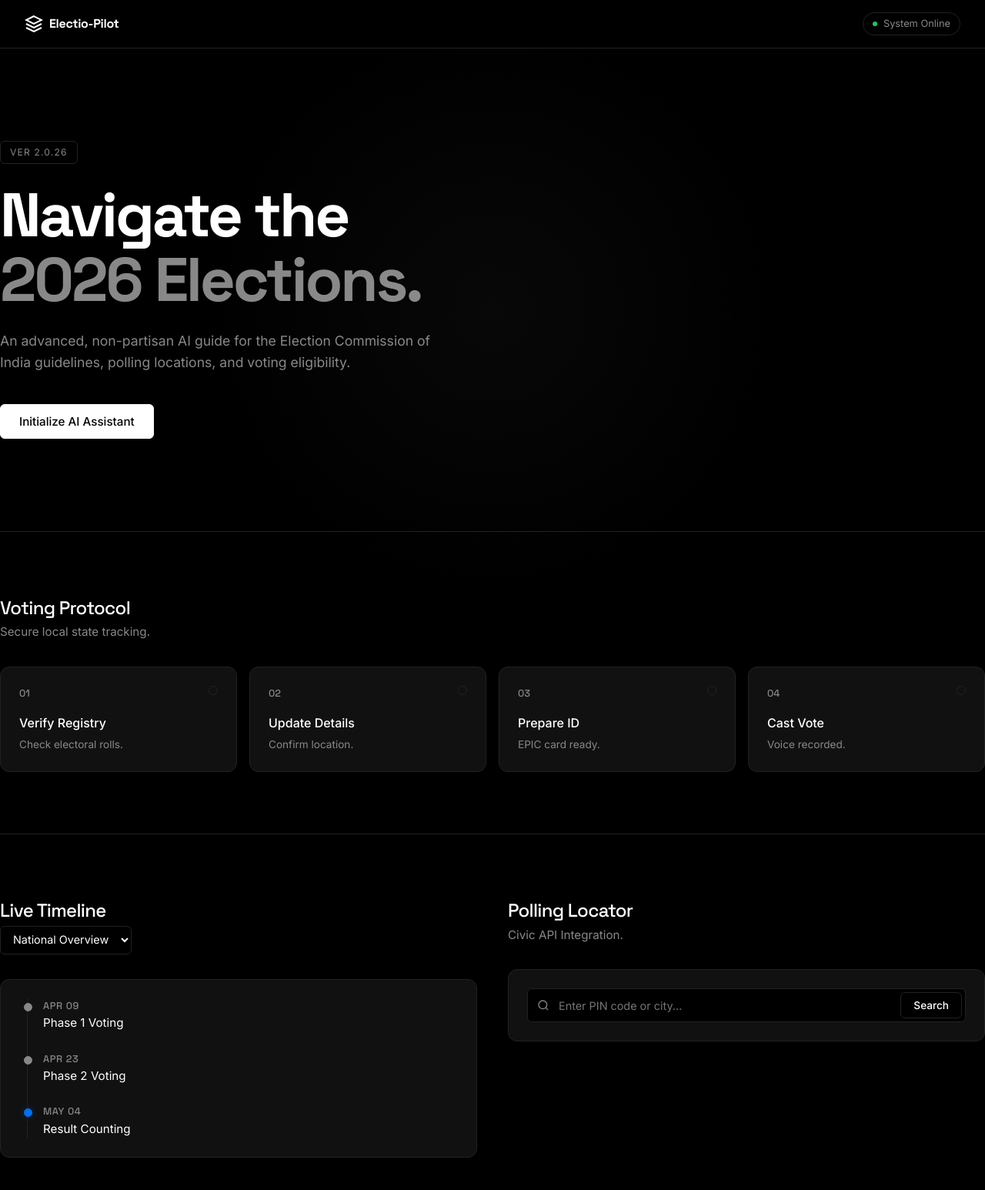
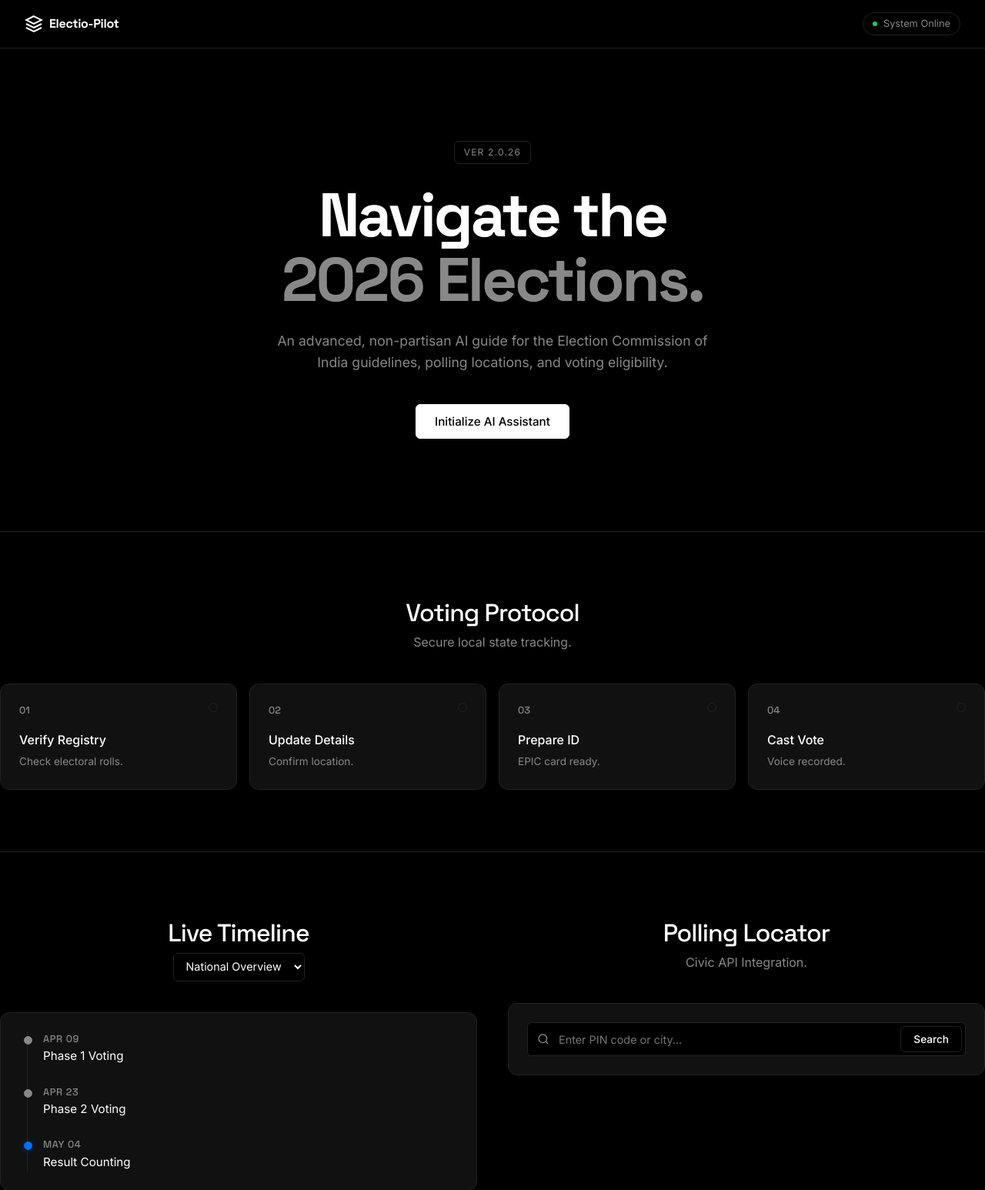
Before and after one commit to Khushi-0106/electio-pilot, a Spring Boot app: page / in a window 1280 px wide. Shown: the top 1546 px of the page at 77% size. Before the commit the page ends 1504 px from the top, so only its background shows below. Run offline with Spring Boot 4, Linux system fonts and the light colour scheme.

Commit message:
Center align layout and make theme pure black

```diff
--- a/src/main/resources/static/styles/main.css
+++ b/src/main/resources/static/styles/main.css
@@ -35,18 +35,12 @@ body {
 
 /* Subtle central glow */
 .ambient-glow {
-    position: fixed;
-    top: 50%; left: 50%;
-    transform: translate(-50%, -50%);
-    width: 60vw; height: 60vw;
-    background: radial-gradient(circle, rgba(255,255,255,0.03) 0%, transparent 70%);
-    pointer-events: none;
-    z-index: 0;
+    display: none;
 }
 
 /* --- Layout --- */
 .container {
-    max-width: 1200px;
+    max-width: 1000px; /* Tighter layout to bring content inside */
     margin: 0 auto;
     padding: 0 24px;
     position: relative;
@@ -62,17 +56,18 @@ body {
 }
 
 .section-header {
-    margin-bottom: 32px;
+    margin-bottom: 40px;
+    text-align: center; /* Center the headers */
 }
 .section-header h2 {
     font-family: 'Space Grotesk', sans-serif;
-    font-size: 1.5rem;
+    font-size: 2rem;
     font-weight: 500;
     letter-spacing: -0.03em;
 }
 .section-header p {
     color: var(--text-secondary);
-    font-size: 0.95rem;
+    font-size: 1rem;
 }
 
 /* --- Navbar --- */
@@ -115,7 +110,7 @@ body {
 /* --- Hero --- */
 .hero {
     padding: 120px 0;
-    text-align: left;
+    text-align: center; /* Center the hero text */
 }
 .hero-label {
     font-size: 0.75rem;
@@ -141,7 +136,7 @@ body {
     font-size: 1.1rem;
     color: var(--text-secondary);
     max-width: 600px;
-    margin-bottom: 40px;
+    margin: 0 auto 40px auto; /* Center the description */
 }
 
 /* --- Buttons --- */
```
